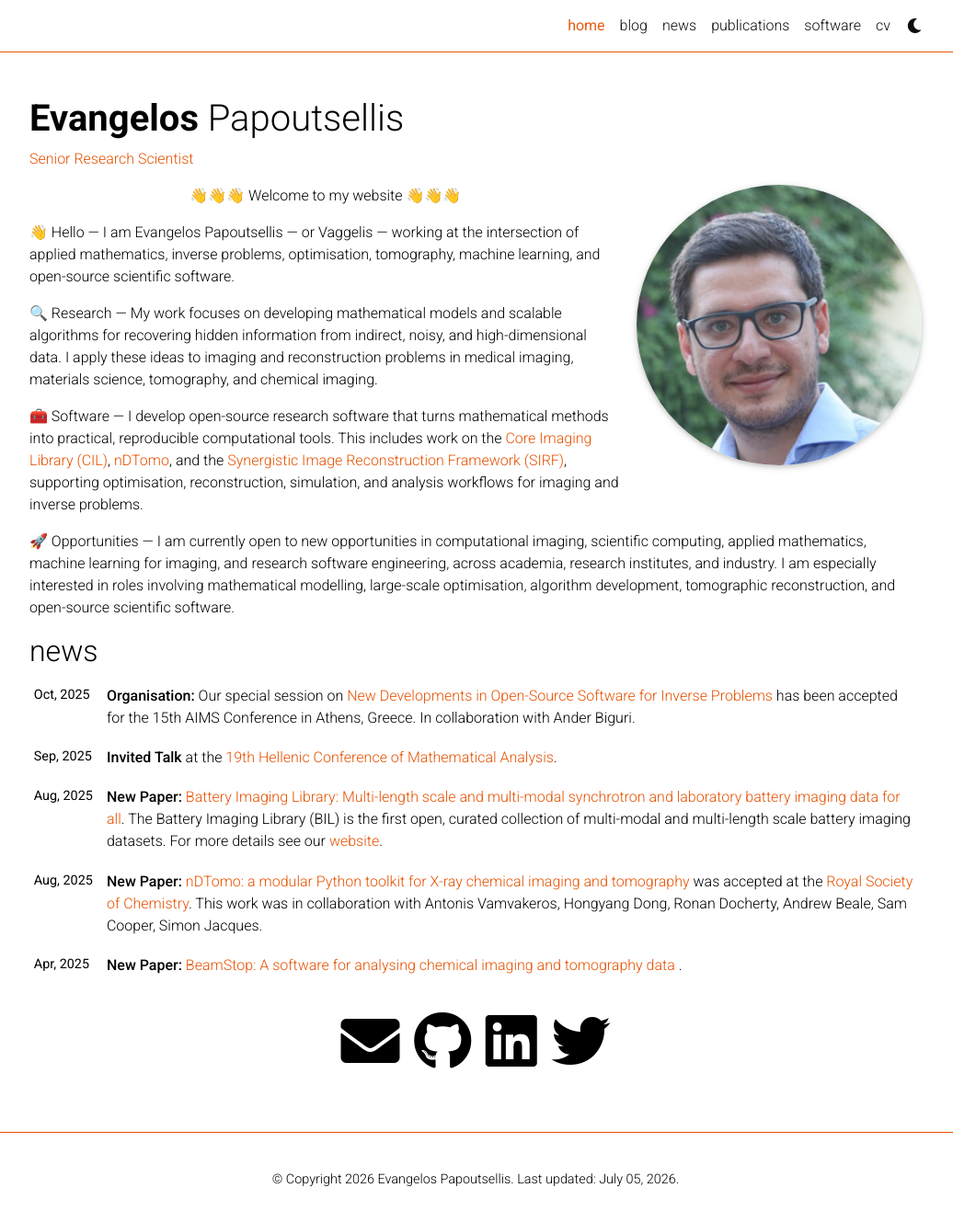
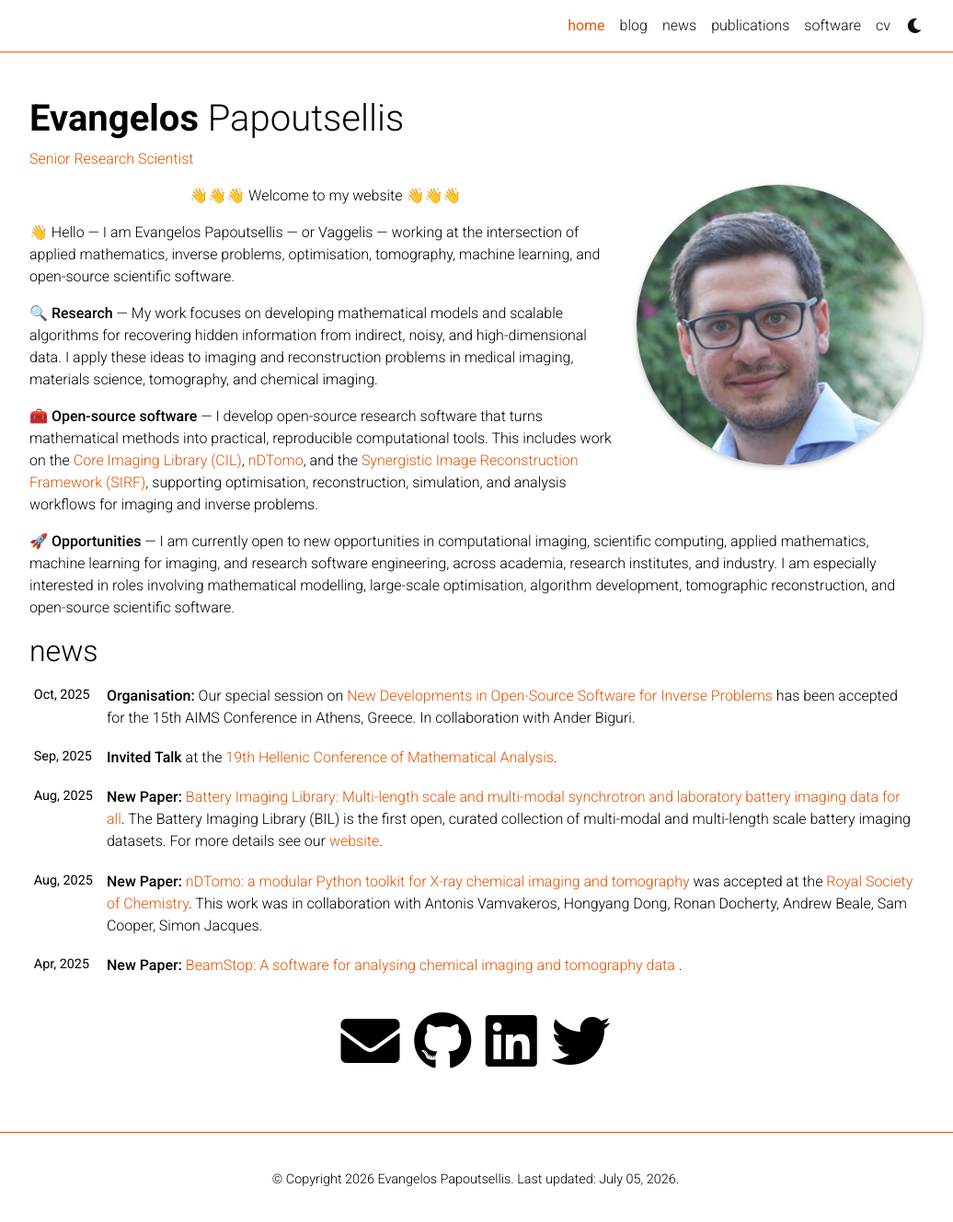
Before and after one commit to epapoutsellis/epapoutsellis.github.io, a Jekyll site: the page built from _pages/home.md, in a window 1280 px wide and 1334 px high. Shown: the top 1329 px of the window at 92% size, without its empty margins (123-1159 px from the left). Built offline with Jekyll 4.4.1, drawn with Linux system fonts in a browser that asks for light colours; full-size pictures stand in for the smaller copies a plugin makes; emoji names are drawn with the system emoji font; comment, search, counter and statistics services are not loaded; a style sheet for code colours, icons or effects is not loaded.

```diff
--- a/_pages/home.md
+++ b/_pages/home.md
@@ -23,11 +23,11 @@ social: true  # includes social icons at the bottom of the page
 
 👋 Hello — I am Evangelos Papoutsellis — or Vaggelis — working at the intersection of applied mathematics, inverse problems, optimisation, tomography, machine learning, and open-source scientific software.
 
-🔍 Research — My work focuses on developing mathematical models and scalable algorithms for recovering hidden information from indirect, noisy, and high-dimensional data. I apply these ideas to imaging and reconstruction problems in medical imaging, materials science, tomography, and chemical imaging.
+:mag: **Research**  — My work focuses on developing mathematical models and scalable algorithms for recovering hidden information from indirect, noisy, and high-dimensional data. I apply these ideas to imaging and reconstruction problems in medical imaging, materials science, tomography, and chemical imaging.
 
-🧰 Software — I develop open-source research software that turns mathematical methods into practical, reproducible computational tools. This includes work on the [Core Imaging Library (CIL)](https://github.com/TomographicImaging/CIL), [nDTomo](https://github.com/antonyvam/nDTomo), and the [Synergistic Image Reconstruction Framework (SIRF)](https://github.com/SyneRBI/SIRF), supporting optimisation, reconstruction, simulation, and analysis workflows for imaging and inverse problems.
+:toolbox: **Open-source software** — I develop open-source research software that turns mathematical methods into practical, reproducible computational tools. This includes work on the [Core Imaging Library (CIL)](https://github.com/TomographicImaging/CIL), [nDTomo](https://github.com/antonyvam/nDTomo), and the [Synergistic Image Reconstruction Framework (SIRF)](https://github.com/SyneRBI/SIRF), supporting optimisation, reconstruction, simulation, and analysis workflows for imaging and inverse problems.
 
-🚀 Opportunities — I am currently open to new opportunities in computational imaging, scientific computing, applied mathematics, machine learning for imaging, and research software engineering, across academia, research institutes, and industry. I am especially interested in roles involving mathematical modelling, large-scale optimisation, algorithm development, tomographic reconstruction, and open-source scientific software.
+:rocket: **Opportunities** — I am currently open to new opportunities in computational imaging, scientific computing, applied mathematics, machine learning for imaging, and research software engineering, across academia, research institutes, and industry. I am especially interested in roles involving mathematical modelling, large-scale optimisation, algorithm development, tomographic reconstruction, and open-source scientific software.
 
 <!-- I am a Senior Research Scientist at [Finden Ltd](https://www.finden.co.uk/) and a Visitor Research Associate in the [Department of Mathematics, University of Manchester](https://www.maths.manchester.ac.uk/). I am also one of the main developers of the [Core Imaging Library (CIL)](https://github.com/TomographicImaging/CIL) for [Collaborative Computaional Project for Tomographic Imaging (CCPi)](https://ccpi.ac.uk/).
 
```
